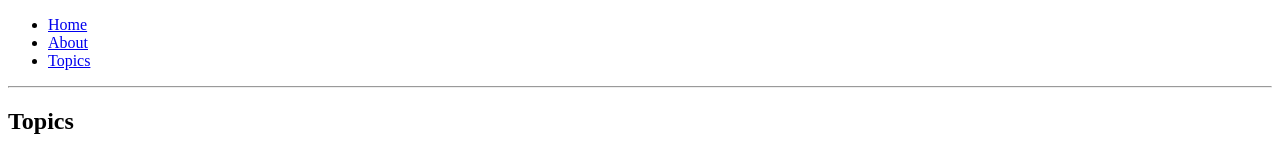
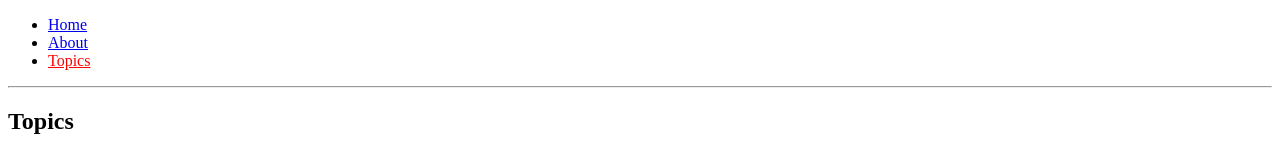
Before and after one commit to rhounkpe/react-router-v4-learning, a React (Create React App) app: page /calendar/topics in a window 1280 px wide. Shown: the top 155 px of the page. Built offline with nearby package versions, Linux system fonts and the light colour scheme.

Commit message:
NavLink styling

```diff
--- /dev/null
+++ b/src/components/App.css
@@ -0,0 +1,3 @@
+.navactive {
+    color: red;
+}
--- a/src/components/App.js
+++ b/src/components/App.js
@@ -1,6 +1,8 @@
 import React from 'react';
 
-import { BrowserRouter, Route, Link } from 'react-router-dom';
+import { BrowserRouter, Route, NavLink } from 'react-router-dom';
+
+import './App.css';
 
 import Home from './Home';
 import About from './About';
@@ -15,6 +17,8 @@ const App = () => {
 
     const supportsHistory = 'pushState' in window.history;
 
+    const checkActive = (match, location) => false;
+
     return (
         <BrowserRouter
             basename="/calendar/"
@@ -24,20 +28,36 @@ const App = () => {
             <div>
                 <ul>
                     <li>
-                        <Link to="/">Home</Link>
+                        <NavLink
+                            to="/"
+                            activeClassName="navactive"
+                            isActive={checkActive}
+                        >
+                            Home
+                        </NavLink>
                     </li>
                     <li>
-                        <Link to="/about">About</Link>
+                        <NavLink
+                            to="/about"
+                            activeClassName="navactive"
+                        >
+                            About
+                        </NavLink>
                     </li>
                     <li>
-                        <Link to="/topics">Topics</Link>
+                        <NavLink
+                            to="/topics"
+                            activeClassName="navactive"
+                        >
+                            Topics
+                        </NavLink>
                     </li>
                 </ul>
 
                 <hr />
 
                 <Route exact path="/" component={Home} />
-                <Route path="/about" component={About} />
+                <Route exaxt path="/about" component={About} />
                 <Route path="/topics" component={Topics} />
             </div>
         </BrowserRouter>
--- a/src/components/Topics.js
+++ b/src/components/Topics.js
@@ -29,6 +29,7 @@ const Topics = ({ match }) => {
                     <NavLink
                         to={`${match.url}/props-v-state`}
                         activeCLassName="active"
+                        activeStyle={{ color: 'red'}}
                     >
                         Props vs. State
                     </NavLink>
```
